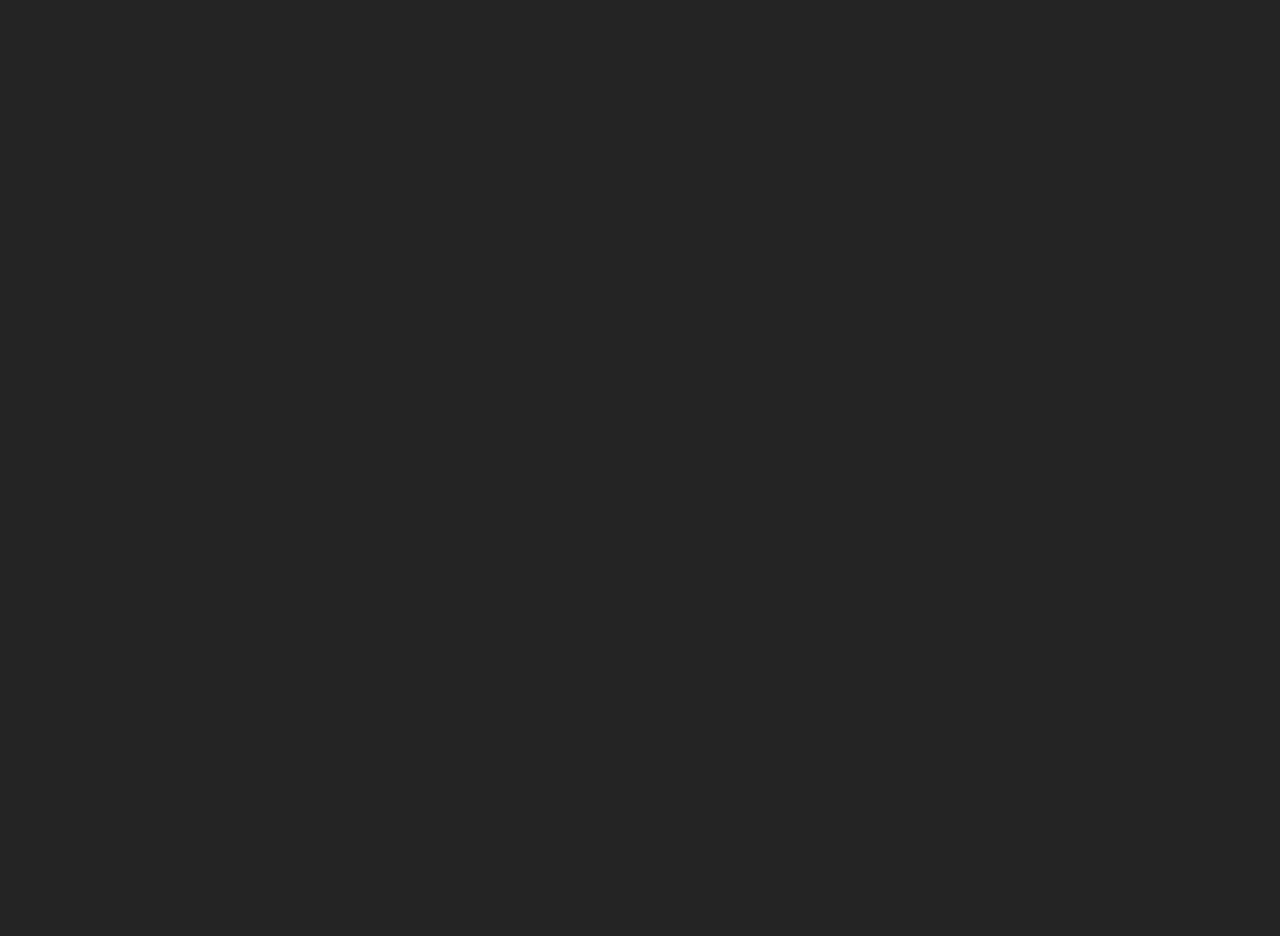
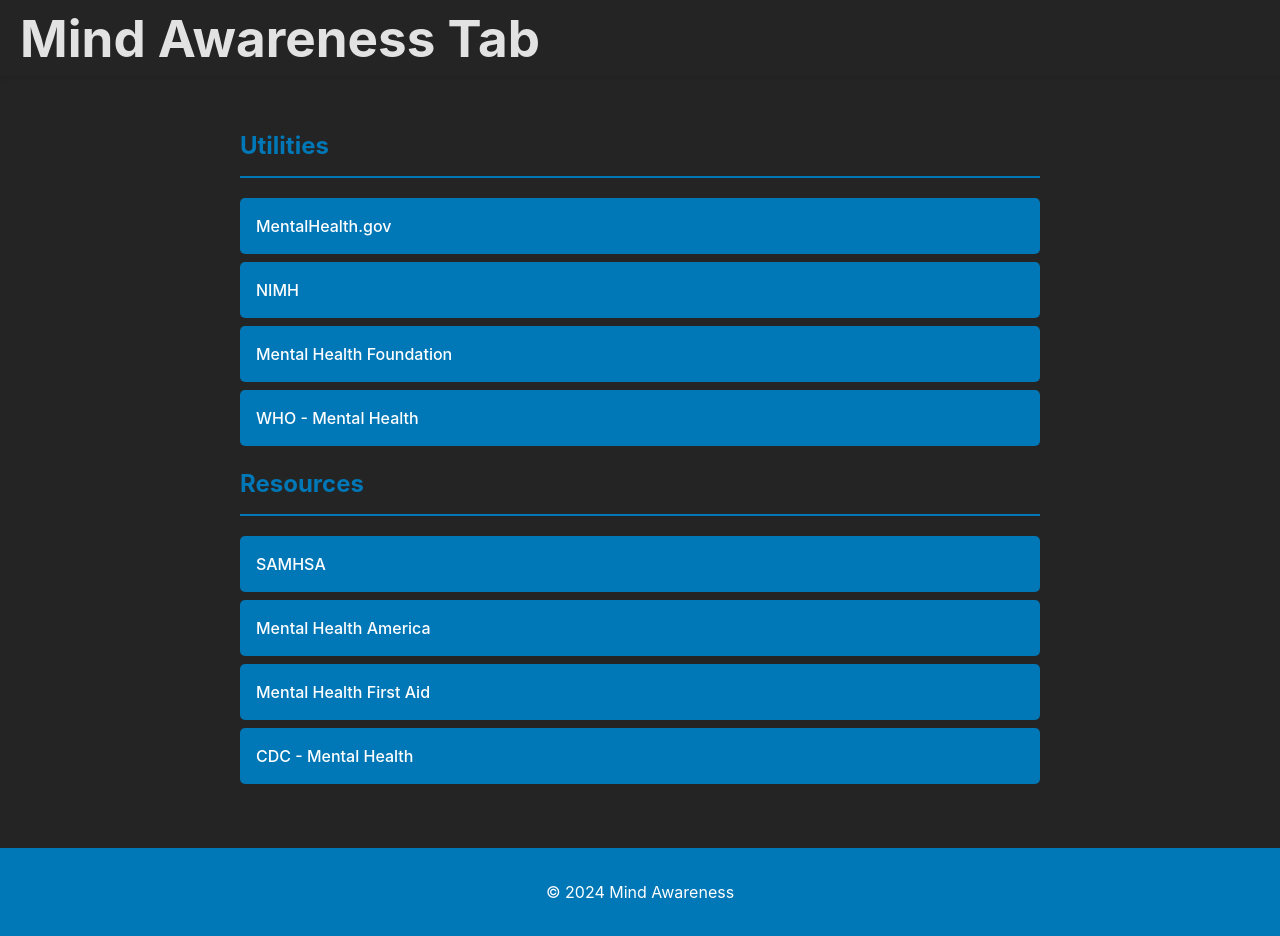
Before and after one commit to thatonecodes/mentalheatlh-hackathon, a website: page utilities/index.html in a window 1280 px wide. Before the commit the page ends 800 px from the top, so only its background shows below. Drawn offline with Linux system fonts and the light colour scheme; files that its build step writes are made by us from their sources.

Commit message:
modify games js and utils

```diff
--- a/games/games.js
+++ b/games/games.js
@@ -4,9 +4,9 @@
 let mainPage = true;
 
 const breathingExerciseHtml = `
-<canvas id="myCanvas" width="1280" height="720"></canvas>
-<div class="content-main"></div>
-<script src="../assets/brython-scripts/breathing.py" type="text/python"></script>
+<video autoplay>
+ <source src="https://cdn.discordapp.com/attachments/1224881348557144155/1242901882519945427/Screen_Recording_2024-05-22_at_2.06.42_PM.mov?ex=664f8614&is=664e3494&hm=c875d5acaefd44b472afaa6641e0667b94049107b6b0e8eb1e4e38fc59762335&" type="video/mp4"/>
+</video>
 `;
 
 const quizInnerHtml = `
--- a/utilities/index.html
+++ b/utilities/index.html
@@ -1,12 +1,41 @@
 <!DOCTYPE html>
 <html lang="en">
-  <head>
-    <title></title>
+<head>
     <meta charset="UTF-8">
-    <meta name="viewport" content="width=device-width, initial-scale=1">
-    <link href="css/style.css" rel="stylesheet">
-  </head>
-  <body>
+    <meta name="viewport" content="width=device-width, initial-scale=1.0">
+    <title>Mind Awareness Utilities</title>
+    <link rel="stylesheet" href="styles.css">
+    <link rel="stylesheet" href="../style.css">
+</head>
+<body>
+    <header>
+        <h1>Mind Awareness Tab</h1>
+    </header>
 
-  </body>
+    <main>
+        <section class="utilities">
+            <h2>Utilities</h2>
+            <div class="utility-links">
+                <a href="https://www.mentalhealth.gov/" target="_blank">MentalHealth.gov</a>
+                <a href="https://www.nimh.nih.gov/" target="_blank">NIMH</a>
+                <a href="https://www.mentalhealth.org.uk/" target="_blank">Mental Health Foundation</a>
+                <a href="https://www.who.int/mental_health/en/" target="_blank">WHO - Mental Health</a>
+            </div>
+        </section>
+
+        <section class="resources">
+            <h2>Resources</h2>
+            <div class="resource-links">
+                <a href="https://www.samhsa.gov/" target="_blank">SAMHSA</a>
+                <a href="https://www.mhanational.org/" target="_blank">Mental Health America</a>
+                <a href="https://www.mentalhealthfirstaid.org/" target="_blank">Mental Health First Aid</a>
+                <a href="https://www.cdc.gov/mentalhealth/index.htm" target="_blank">CDC - Mental Health</a>
+            </div>
+        </section>
+    </main>
+
+    <footer>
+        <p>&copy; 2024 Mind Awareness</p>
+    </footer>
+</body>
 </html>
--- /dev/null
+++ b/utilities/styles.css
@@ -0,0 +1,43 @@
+h1 {
+    margin: 0;
+}
+
+main {
+    padding: 2em;
+    max-width: 800px;
+    margin: 0 auto;
+}
+
+h2 {
+    color: #0077b6;
+    border-bottom: 2px solid #0077b6;
+    padding-bottom: 0.5em;
+}
+
+.utility-links, .resource-links {
+    display: flex;
+    flex-direction: column;
+    gap: 0.5em;
+    margin-top: 1em;
+}
+
+.utility-links a, .resource-links a {
+    background-color: #0077b6;
+    color: #fff;
+    text-decoration: none;
+    padding: 1em;
+    border-radius: 5px;
+    transition: background-color 0.3s ease;
+}
+
+.utility-links a:hover, .resource-links a:hover {
+    background-color: #005f86;
+}
+
+footer {
+    background-color: #0077b6;
+    color: #fff;
+    text-align: center;
+    padding: 1em 0;
+    margin-top: 2em;
+}
```
